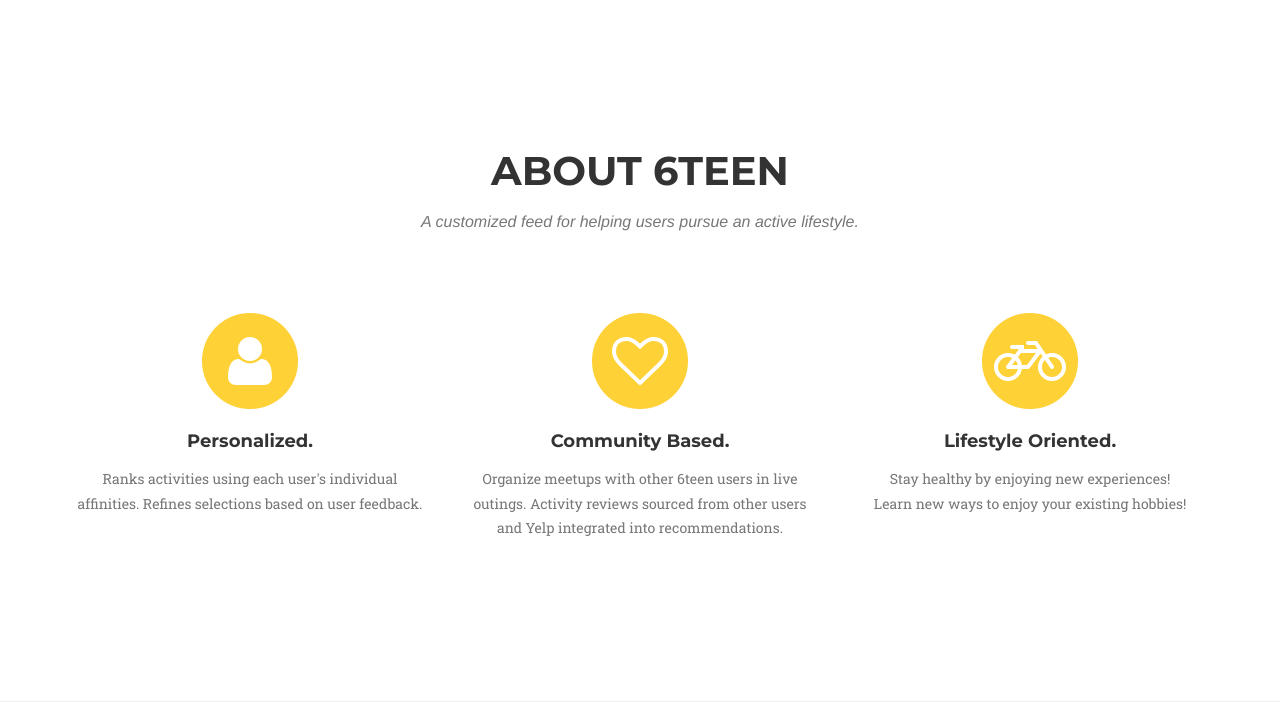
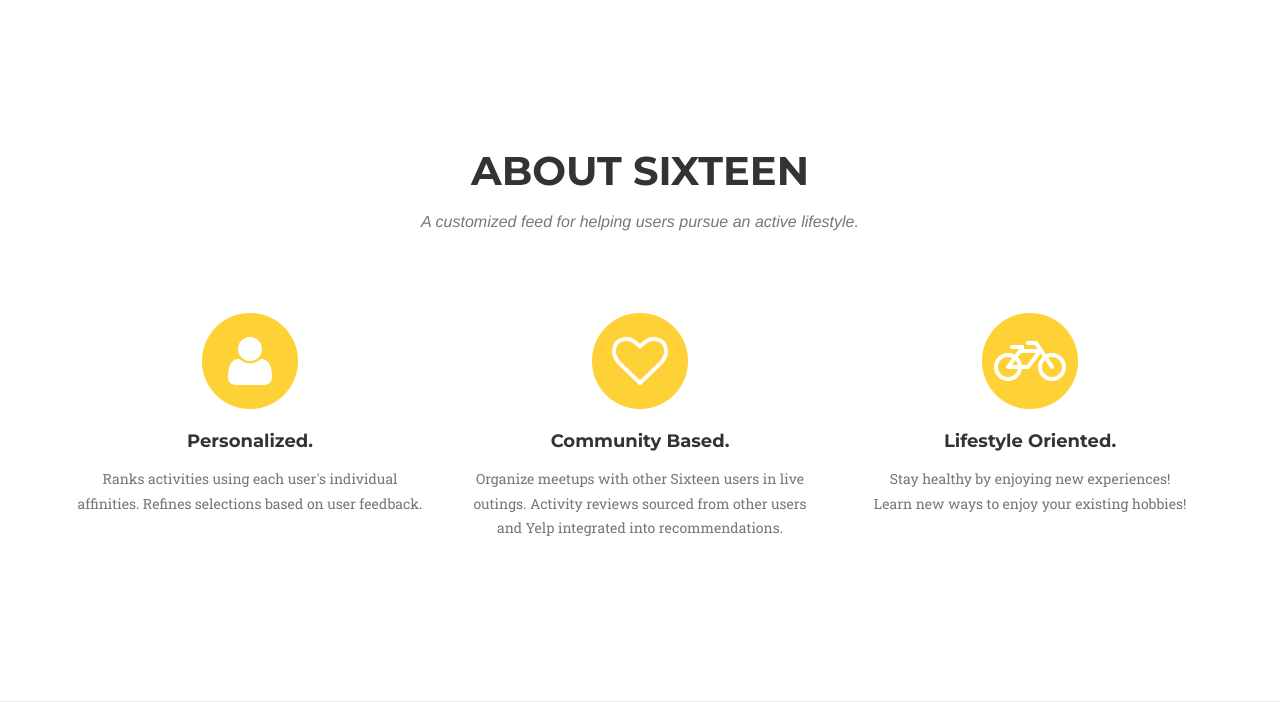
Before and after one commit to flyingdust777/6teen, a Django app: page /activity_graph/ in a window 1280 px wide. Shown: the part 759-1461 px from the top of the page. Run offline with Django 3.2, Linux system fonts and the light colour scheme; some libraries are stand-ins or nearby versions; some web fonts are replaced.

Commit message:
smh pedo's

```diff
--- a/sixteen/activity_graph/templates/activity_graph/index.html
+++ b/sixteen/activity_graph/templates/activity_graph/index.html
@@ -43,7 +43,7 @@
                 <button type="button" class="navbar-toggle" data-toggle="collapse" data-target="#bs-example-navbar-collapse-1">
                     <span class="sr-only">Toggle navigation</span> Menu <i class="fa fa-bars"></i>
                 </button>
-                <a class="navbar-brand page-scroll" href="#page-top">6teen</a>
+                <a class="navbar-brand page-scroll" href="#page-top">Sixteen</a>
             </div>
 
             <!-- Collect the nav links, forms, and other content for toggling -->
@@ -75,7 +75,7 @@
         <div class="container">
           <div style="max-height: 100vh">
             <div class="intro-text">
-                <div class="intro-lead-in">Welcome To <b> 6teen!</b></div>
+                <div class="intro-lead-in">Welcome To <b> Sixteen!</b></div>
                 <div class="intro-heading">Find Some Shit to Do!</div>
                 <a href="#About" class="page-scroll btn btn-xl">Learn More</a>
             </div>
@@ -88,7 +88,7 @@
         <div class="container">
             <div class="row">
                 <div class="col-lg-12 text-center">
-                    <h2 class="section-heading">About 6Teen</h2>
+                    <h2 class="section-heading">About Sixteen</h2>
                     <h3 class="section-subheading text-muted">
                       A customized feed for helping users pursue an active lifestyle.
                     </h3>
@@ -113,7 +113,7 @@
                     </span>
                     <h4 class="service-heading">Community Based.</h4>
                     <p class="text-muted">
-                      Organize meetups with other 6teen users in live outings.
+                      Organize meetups with other Sixteen users in live outings.
                       Activity reviews sourced from other users and Yelp integrated into recommendations.
                     </p>
                 </div>
```
